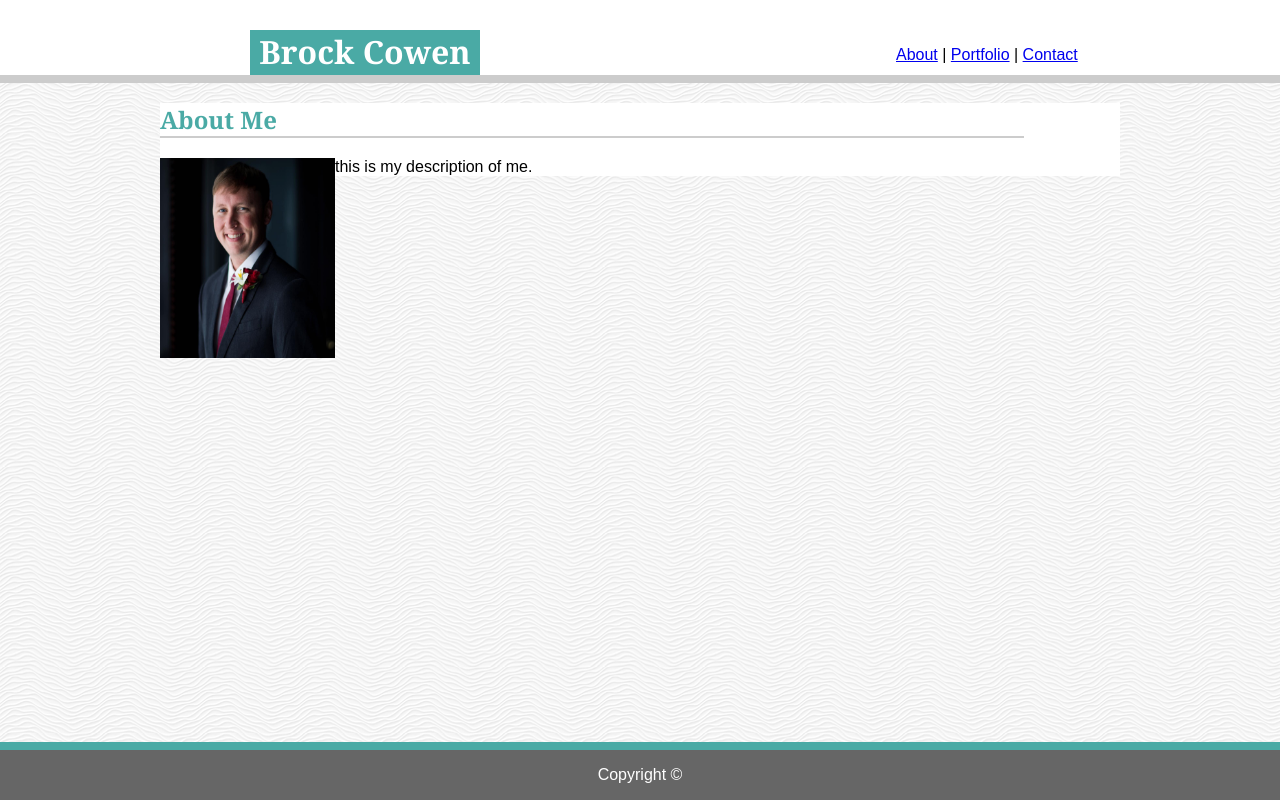
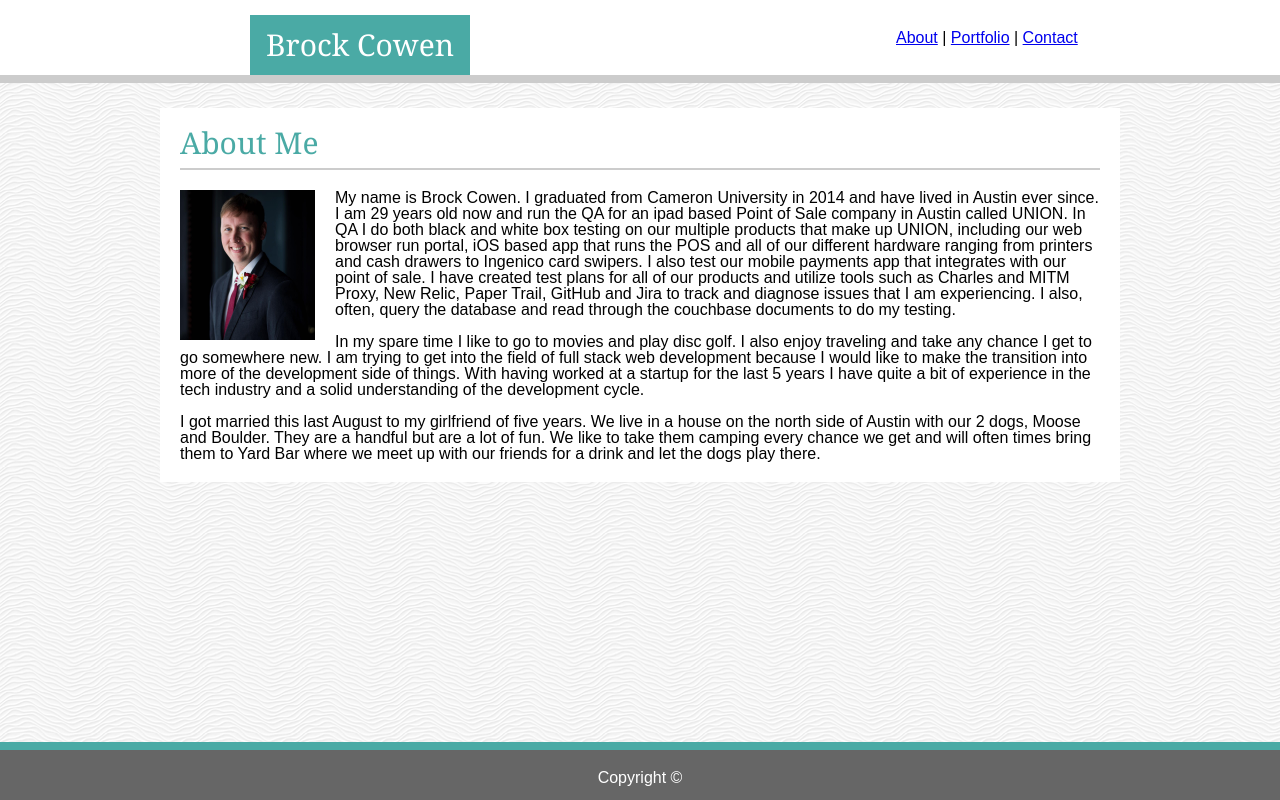
Before and after one commit to BCowen12/Basic-Portfolio, a plain HTML site: page index.html in a window 1280 px wide. Drawn offline with Linux system fonts and the light colour scheme.

Commit message:
I got the profile page done and updated the CSS file to work with this page and the header and footer.

```diff
--- a/assets/css/style.css
+++ b/assets/css/style.css
@@ -11,18 +11,24 @@
 p{
     font-family: 'Arial', 'Helvetica Neue', Helvetica, sans-serif;
 }
-h1{
+.name{
     position: relative;
     background-color: #4aaaa5;
     color: #ffffff;
-    width: 230px;
+    width: 220px;
     text-align: center;
     float: left;
     left: 250px;
-    height: 45px;
-    bottom: -30px;
+    height: 60px;
+    bottom: -15px;
+    margin: 0;
+}
+
+h1{
+    position: relative;
+    font-size: 30px;
     font-family: 'Georgia', Times, "Times New Roman", serif;
-    margin: 0;
+    bottom: -15px;
 }
 
 #links{
@@ -36,19 +42,24 @@ h1{
 
 #about{
     font-family: 'Georgia', Times, "Times New Roman", serif;
+    font-size: 30px;
     position: relative;
-    width: 90%;
+    width: 100%;
     border-bottom: 2px #cccccc solid;
+    margin-bottom: 20px;
     color: #4aaaa5;
+    height: 40px;
 }
 
 .description {
     clear: both;
     background-color: #ffffff;
     position: relative;
-    top: 25%;
-    width: 960px;
-    margin: auto;
+    top: 25px;
+    width: 920px;
+    padding: 20px;
+    margin-left: auto;
+    margin-right: auto;
 }
 
 body{
@@ -56,20 +67,26 @@ body{
     margin: 0;
 }
 
+img{
+    height: 150px;
+    width: 135px;
+    float: left;
+    margin-right: 20px;
+  }
 
 .footer {
     position: fixed;
     left: 0;
     bottom: 0;
     width: 100%;
+    height: 50px;
     background-color: #666666;
     color: white;
     text-align: center;
     border-top: 8px #4aaaa5 solid;
   }
 
-  img{
-      height: 200px;
-      width: 175px;
-      float: left;
+  #copyright{
+      position: relative;
+      bottom: -20px;
   }
--- a/index.html
+++ b/index.html
@@ -1,15 +1,18 @@
 <!DOCTYPE html>
 <html lang="en-us">
     <head>
+        <link rel="stylesheet" type="text/css" href="assets/css/reset.css">
         <link rel="stylesheet" type="text/css" href="assets/css/style.css">
         <meta charset="UTF-8">
         <title>
-            Portfolio
+            Index
         </title>
     </head>
     <body>
         <div class="header">
-            <h1>Brock Cowen</h1>
+            <div class="name">
+                <h1>Brock Cowen</h1>
+            </div>
                 <div id="links">
                     <p>
                         <a href="index.html">About</a>  |  <a href="portfolio.html">Portfolio</a>  |  <a href="contact.html">Contact</a>
@@ -19,10 +22,16 @@
         <div class="description">
             <h2 id="about">About Me</h2>
             <img src="assets/images/profile pic.jpg" alt="Brock Cowen"/>
-            <p id="me">this is my description of me.</p>
+            <p id="me">My name is Brock Cowen. I graduated from Cameron University in 2014 and have lived in Austin ever since. I am 29 years old now and run the QA for an ipad based Point of Sale company in Austin called UNION. In QA I do both black and white box testing on our multiple products that make up UNION, including our web browser run portal, iOS based app that runs the POS and all of our different hardware ranging from printers and cash drawers to Ingenico card swipers. I also test our mobile payments app that integrates with our point of sale. I have created test plans for all of our products and utilize tools such as Charles and MITM Proxy, New Relic, Paper Trail, GitHub and Jira to track and diagnose issues that I am experiencing. I also, often, query the database and read through the couchbase documents to do my testing.
+                <br/><br/>In my spare time I like to go to movies and play disc golf. I also enjoy traveling and take any chance I get to go somewhere new.
+                I am trying to get into the field of full stack web development because I would like to make the transition into more of the development side of things. With having worked at a startup
+                for the last 5 years I have quite a bit of experience in the tech industry and a solid understanding of the development cycle.
+                <br/><br/>I got married this last August to my girlfriend of five years. We live in a house on the north side of Austin
+                with our 2 dogs, Moose and Boulder. They are a handful but are a lot of fun. We like to take them camping every chance we get and will often times bring them to Yard Bar where we meet up with our friends for a drink and let the dogs play there.
+            </p>
         </div>
     </body>
     <div class="footer">
-        <p>Copyright ©</p>
+        <p id="copyright">Copyright ©</p>
     </div>
 </html>
```
Also changed, not shown: contact.html (+18 -11 lines), portfolio.html (+17 -13 lines).
